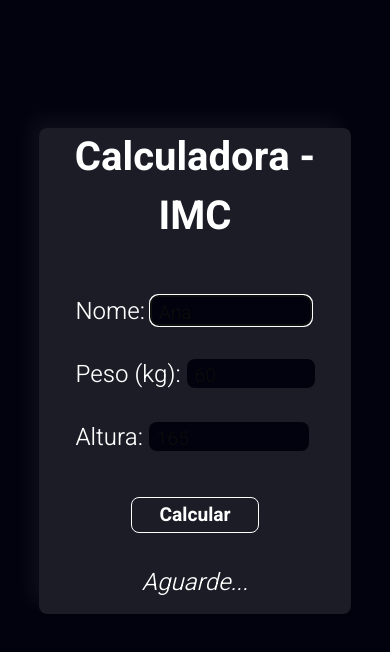
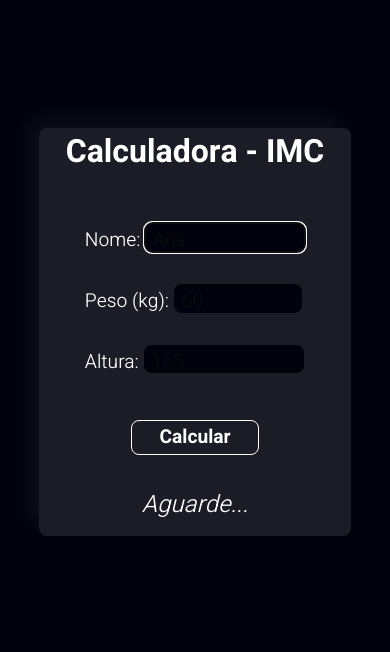
Before and after one commit to TamilaCambe/CalculadoraIMC, a plain HTML site: page index.html in a window 390 px wide. Drawn offline with Linux system fonts and the light colour scheme.

Commit message:
responsiveness
change in responsiveness

```diff
--- a/styles.css
+++ b/styles.css
@@ -16,6 +16,7 @@
      margin-bottom: 1.5rem;
      margin-inline: auto;
      text-align: center;
+     transition: 1s;
  }
 
  p {
@@ -23,6 +24,7 @@
      color: #fff;
      font-size: 1.5rem;
      margin-top: 1.5rem;
+     transition: 1s;
  }
 
  input {
@@ -107,4 +109,10 @@
          height: 100%;
          margin-top: 8rem;
      }
+     h1 {
+         font-size: 2rem;
+     }
+     p {
+         font-size: 1.2rem;
+     }
  }
```
